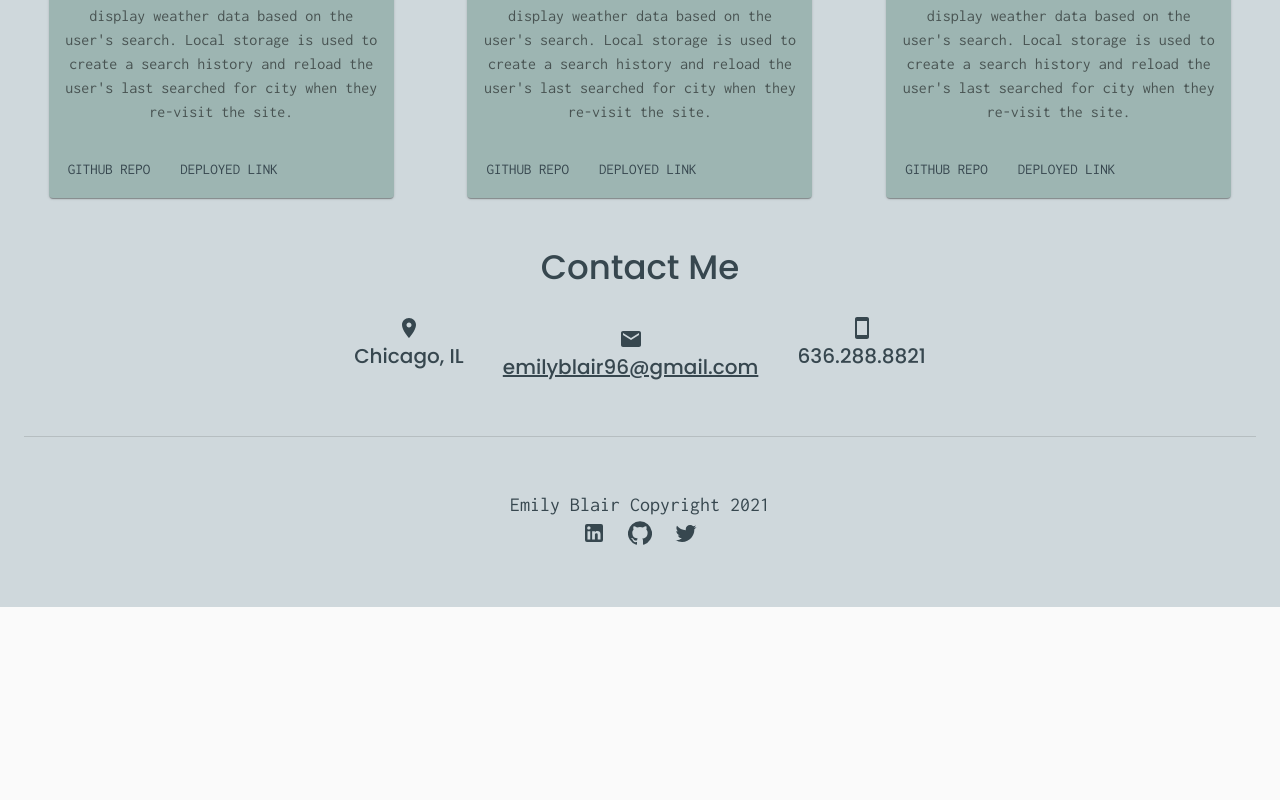
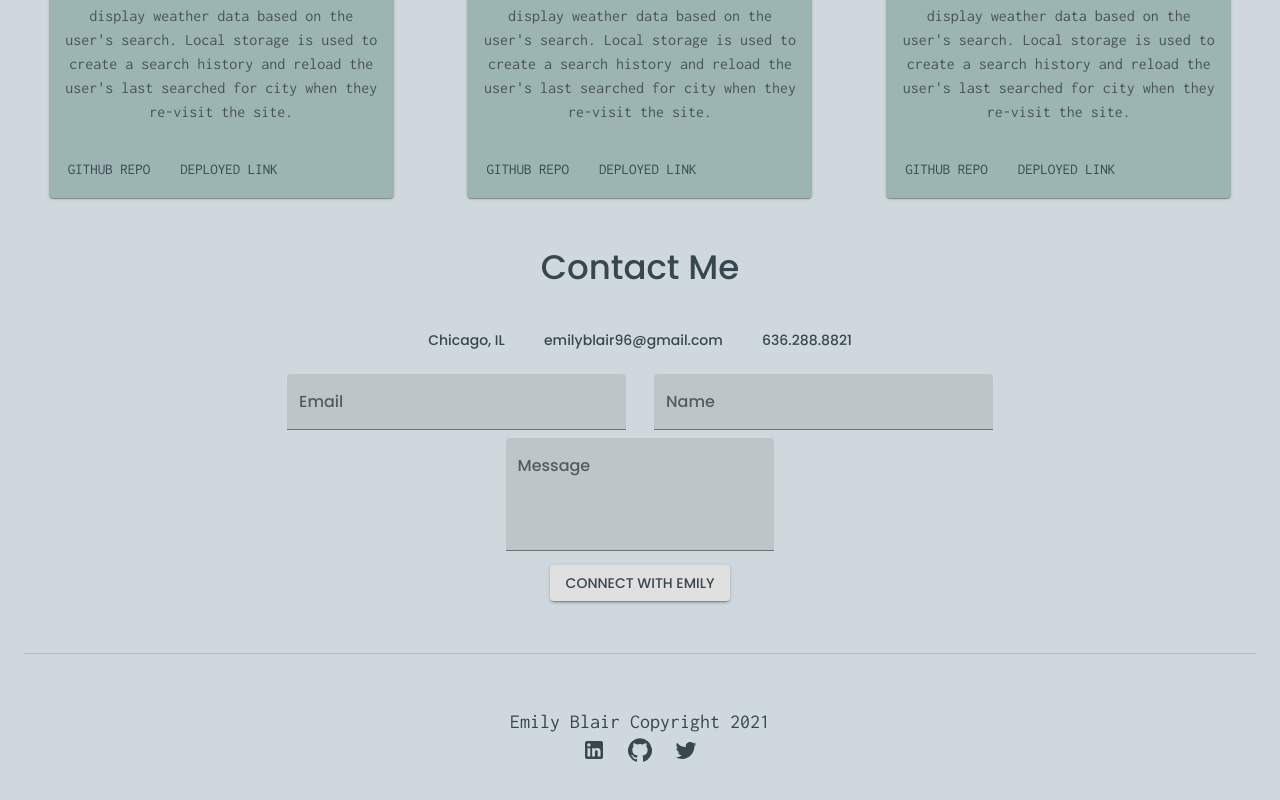
Before and after one commit to emblair96/emblair96.github.io, a React (Create React App) app: page / in a window 1280 px wide. Shown: the part 2561-3361 px from the top of the page. Before the commit the page ends 3168 px from the top, so only its background shows below. Built offline with nearby package versions, Linux system fonts and the light colour scheme.

Commit message:
Add working contact form

```diff
--- a/public/index.html
+++ b/public/index.html
@@ -5,8 +5,8 @@
     <meta name="viewport" content="width=device-width, initial-scale=1" />
     <meta name="theme-color" content="#000000" />
     <meta
-      name="description"
-      content="Web site created using create-react-app"
+      name="Emily Blair's portfolio"
+      content="Emily Blair's portfolio software engineer"
     />
     <!--
       manifest.json provides metadata used when your web app is installed on a
@@ -27,7 +27,7 @@
     <link rel="stylesheet" href="https://fonts.googleapis.com/icon?family=Material+Icons" />
     <link rel="stylesheet" href="https://use.fontawesome.com/releases/v5.15.1/css/all.css" integrity="sha384-vp86vTRFVJgpjF9jiIGPEEqYqlDwgyBgEF109VFjmqGmIY/Y4HV4d3Gp2irVfcrp" crossorigin="anonymous">
 
-    <title>React App</title>
+    <title>Emily Blair Portfolio</title>
   </head>
   <body>
     <noscript>You need to enable JavaScript to run this app.</noscript>
--- a/src/App.css
+++ b/src/App.css
@@ -84,7 +84,13 @@ body {
   flex-direction: column;
   align-items: center;
   padding: 0em 1em 3em 1em;
+  font-family: 'Poppins', sans-serif;
 
+
+}
+
+a {
+  text-decoration: none;
 }
 
 .footer {
--- a/src/components/Contact.js
+++ b/src/components/Contact.js
@@ -1,7 +1,7 @@
-import { Container, Grid, Typography, Divider, Icon } from '@material-ui/core';
-import LocationOnIcon from '@material-ui/icons/LocationOn';
-import EmailIcon from '@material-ui/icons/Email';
-import SmartphoneIcon from '@material-ui/icons/Smartphone';
+import { Container, Grid } from '@material-ui/core';
+// import LocationOnIcon from '@material-ui/icons/LocationOn';
+// import EmailIcon from '@material-ui/icons/Email';
+// import SmartphoneIcon from '@material-ui/icons/Smartphone';
 import { ThemeProvider } from '@material-ui/styles';
 import Form from './Form';
 import '../App.css';
@@ -11,7 +11,6 @@ export default function Contact({ theme2 }) {
   return (
     <ThemeProvider theme={theme2}>
 
-    {/* <Form /> */}
       <Container
         className="contact-section"
 
@@ -21,21 +20,22 @@ export default function Contact({ theme2 }) {
           className="contact-section"
         >
           <div className="contact-options">
-            <Icon fontSize="large" component={LocationOnIcon} />
-            <Typography variant="h6">Chicago, IL</Typography>
+            <p>Chicago, IL</p>
+            {/* <Icon component={LocationOnIcon} /> */}
           </div>
-            <a href="mailto:emilyblair96@gmail.com">
           <div className="contact-options">
-            <Icon fontSize="large"  component={EmailIcon} />
-            <Typography variant="h6">emilyblair96@gmail.com</Typography>
+
+            <p><a href="mailto:emilyblair96@gmail.com">emilyblair96@gmail.com</a></p>
+
+            {/* <Icon component={EmailIcon} /> */}
           </div>
-            </a>
           <div className="contact-options">
-          <Icon fontSize="large" component={SmartphoneIcon} />
-          <Typography variant="h6">636.288.8821</Typography>
+          <p>636.288.8821</p>
+          {/* <Icon component={SmartphoneIcon} /> */}
           </div>
         </Grid>
-        {/* <Form /> */}
+        <Form />
+
       </Container>
 
     </ThemeProvider>
--- a/src/components/Footer.js
+++ b/src/components/Footer.js
@@ -8,7 +8,7 @@ export default function Footer() {
 
   return (
     <>
-    <Divider />
+    <Divider style={{marginTop: "6em"}} />
     <Grid
       container
       spacing={1}
--- a/src/components/Form.js
+++ b/src/components/Form.js
@@ -1,140 +1,85 @@
-// import React, { useState } from "react";
-// import { Button, Container } from '@material-ui/core';
-// import axios from "axios";
-// import TextField from '@material-ui/core/TextField';
+import React, { useState } from "react";
+import { Button, Container, Grid, TextField } from '@material-ui/core';
+import { makeStyles } from '@material-ui/core/styles';
+import '../App.css';
 
+const useStyles = makeStyles((theme) => ({
+  root: {
+    '& > *': {
+      margin: theme.spacing(1),
+      width: '25ch',
+    },
+  },
+}));
+
+export default function Form() {
+  const classes = useStyles();
+
+  return (
+    <Container>
+      <div style={{ display: "flex", }} className="form">
+        <Grid
+          container
+          spacing={10}
+          direction="row"
+          justify="center"
+        >
+
+          <form className={classes.root} noValidate autoComplete="off" action="https://getform.io/f/307f232d-a51b-4229-9ac7-526019627510" method="POST">
+            <div style={{ display: "flex", justifyContent: "center", flexDirection: "row", width: "70vw" }} class="name-email">
+              <TextField id="filled-basic" label="Email" variant="filled" type="email" name="email" style={{ marginRight: "1em" }} />
+              <TextField id="filled-basic" label="Name" variant="filled" type="text" name="name" style={{ marginLeft: "1em" }} />
+
+            </div>
+            <div style={{ display: "flex", alignItems: "center", flexDirection: "column", width: "70vw" }}>
+
+              <TextField
+                id="filled-multiline-static"
+                label="Message"
+                multiline
+                rows={4}
+                variant="filled"
+                type="text"
+                name="message"
+                style={{width: "30%"}}
+              />
+
+            <Button
+              type="submit"
+              variant="contained"
+              style={{marginTop: "1em"}}
+            >
+              Connect with Emily
+            </Button>
+            </div>
+          </form>
+        </Grid>
+
+      </div>
+    </Container>
+  );
+}
 
 // export default function Form() {
-//   const [formStatus, setFormStatus] = useState(false);
-//   const [query, setQuery] = useState({
-//     name: "",
-//     email: "",
-//     message: ""
-//   });
-
-//   const handleChange = () => (e) => {
-//     const name = e.target.name;
-//     const value = e.target.value;
-//     setQuery((prevState) => ({
-//       ...prevState,
-//       [name]: value
-//     }));
-//   };
+//   // const [formStatus, setFormStatus] = useState(false);
+//   // const [query, setQuery] = useState({
+//   //   name: "",
+//   //   email: "",
+//   //   platform: ""
+//   // });
 
 //   const handleSubmit = (e) => {
 //     e.preventDefault();
-//     const formData = new FormData();
-//     Object.entries(query).forEach(([key, value]) => {
-//       formData.append(key, value);
-//     });
+//   }
 
-//     axios
-//       .post(
-//         "https://getform.io/f/b22f10be-75a6-40c0-9ec6-3519dc38fe29",
-//         formData,
-//         { headers: { Accept: "application/json" } }
-//       )
-//       .then(function (response) {
-//         setFormStatus(true);
-//         setQuery({
-//           name: "",
-//           email: "",
-//           message: ""
-//         });
-//         console.log(response);
-//       })
-//       .catch(function (error) {
-//         console.log(error);
-//       });
-//   };
-//   return (
-//     <Container
-//       align="center"
-//       direction="column"
-//       justify="space-evenly"
+// //   return (
+//   <form action="https://getform.io/f/307f232d-a51b-4229-9ac7-526019627510" method="POST">
+// <TextField><input type="text" name="name"/></TextField>
+// <input type="email" name="email"/>
+// <input type="text" name="message"/>
+// <button type="submit">Send</button>
 
-//     >
-//       <form onSubmit={handleSubmit}>
-//         <div className="form-group">
-//           <TextField
-//             required
-//             label="Email address"
-//             variant="outlined"
-//             type="email"
-//             className="form-control"
-//             id="email"
-//             defaultValue="Default Value"
-//             name="email"
-//             value={query.email}
-//             onChange={handleChange()}
-//           />
-//            <TextField
-//             required
-//             label="Name"
-//             variant="outlined"
-//             type="text"
-//             className="form-control"
-//             id="name"
-//             defaultValue="Default Value"
-//             name="name"
-//             value={query.name}
-//             onChange={handleChange()}
-//           />
-//         </div>
-//         <div className="form-group">
-//           <TextField
-//             required
-//             defaultValue="Message"
-//             label="Message"
-//             variant="outlined"
-//             type="text"
-//             className="form-control"
-//             id="message"
-//             name="message"
-//             value={query.message}
-//             onChange={handleChange()}
-//           />
-//         </div>
-//         <div className="form-group mt-3">
-//           {formStatus ? (
-//             <div className="alert alert-success">
-//               Your message has been sent.
-//             </div>
-//           ) : (
-//               ""
-//             )}
-//           <Button type="submit">
-//             Contact Emily
-//           </Button>
-//         </div>
-//       </form>
-//     </Container>
-//   );
+// </form>
+
+//   )
 // }
-
-
-
-export default function Form() {
-  // const [formStatus, setFormStatus] = useState(false);
-  // const [query, setQuery] = useState({
-  //   name: "",
-  //   email: "",
-  //   platform: ""
-  // });
-
-  const handleSubmit = (e) => {
-    e.preventDefault();
-  }
-
-  return (
-
-<form action="https://getform.io/f/307f232d-a51b-4229-9ac7-526019627510" method="POST">
-
-<input type="text" name="name"/>
-<input type="email" name="email"/>
-<input type="text" name="message"/>
-<button type="submit">Send</button>
-
-</form>
-  )
-}
```
